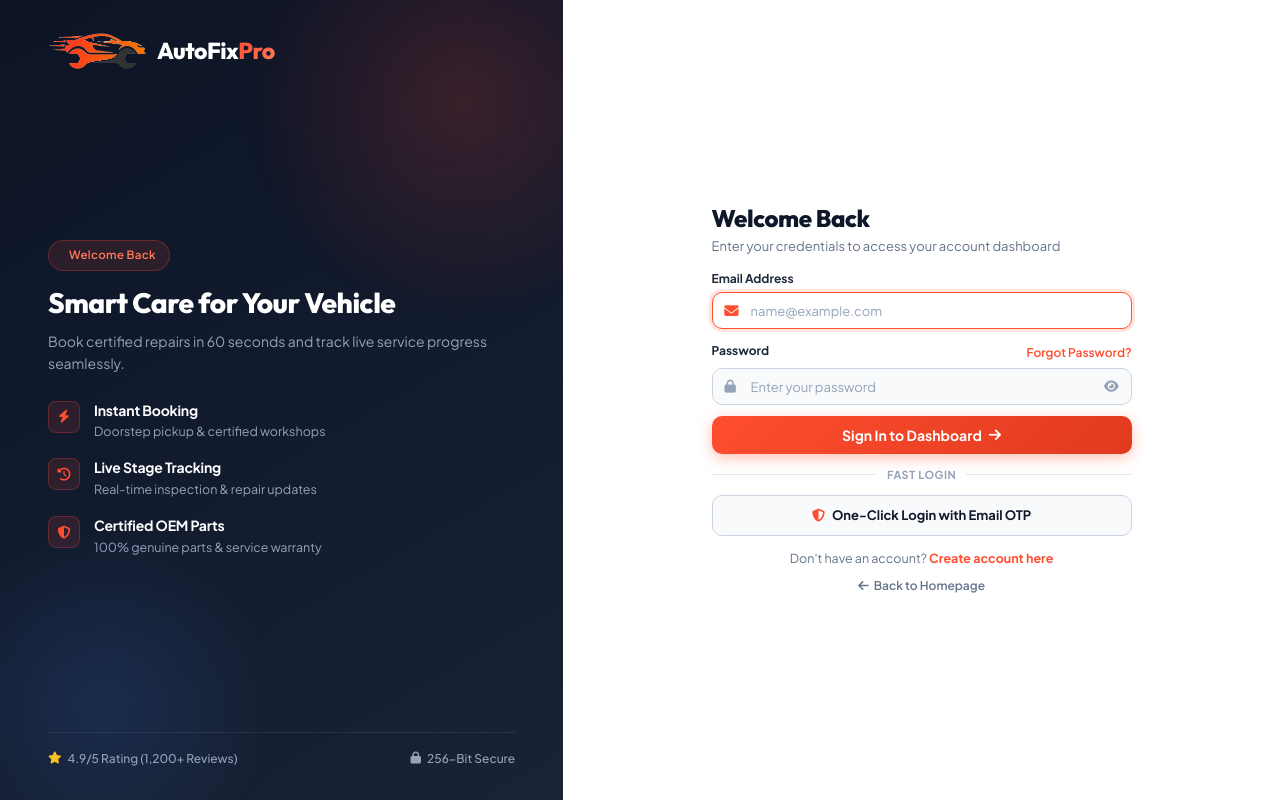
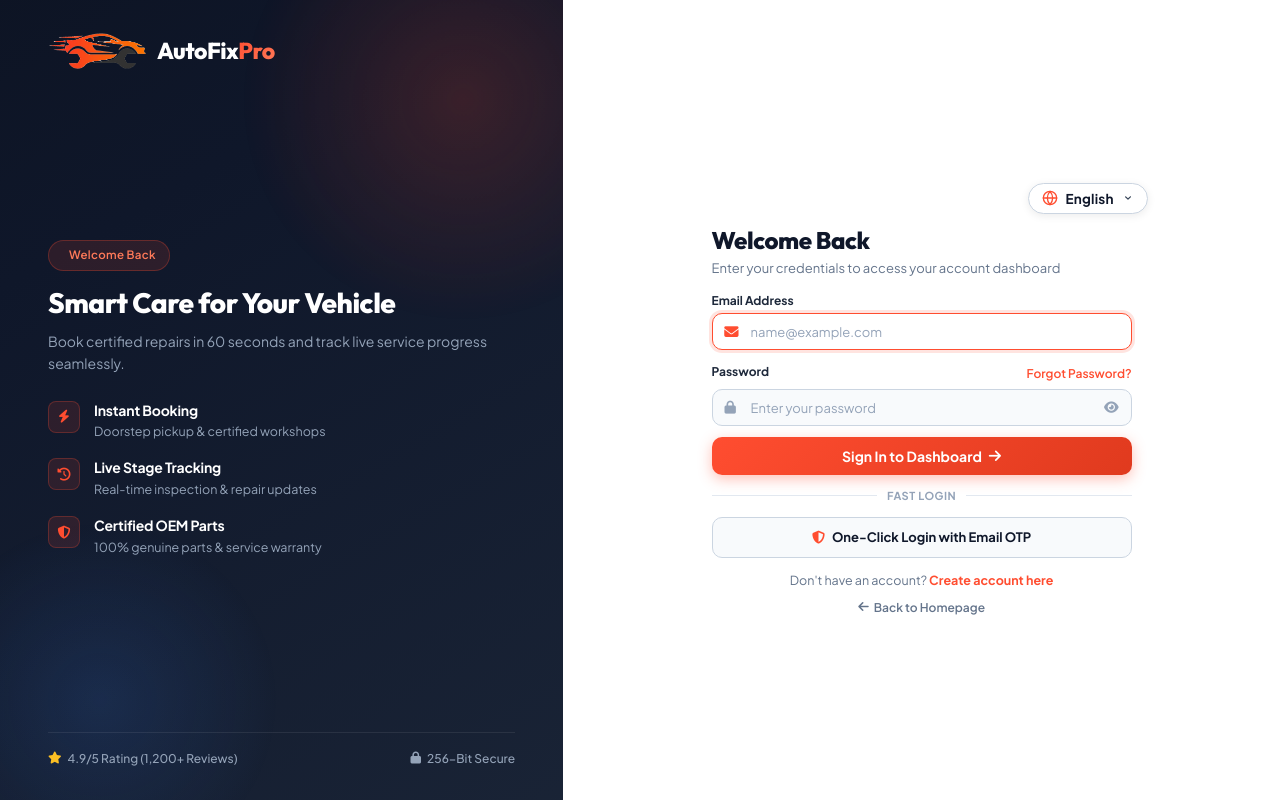
Before and after one commit to sneh125/AutoFixPro, a Django app: page /login/ in a window 1280 px wide. Run offline with Django 5.2, Linux system fonts and the light colour scheme.

Commit message:
UI: update customer and admin login template

```diff
--- a/templates/login.html
+++ b/templates/login.html
@@ -82,6 +82,10 @@
 
         <!-- ── RIGHT FORM PANEL ── -->
         <div class="right-form-panel">
+
+            <div style="display: flex; justify-content: flex-end; width: 100%; max-width: 460px; margin: 0 auto 12px auto;">
+                {% include 'includes/language_switcher.html' %}
+            </div>
 
             <!-- Mobile Brand Logo -->
             <a href="{% url 'home' %}" class="mobile-brand">
```
